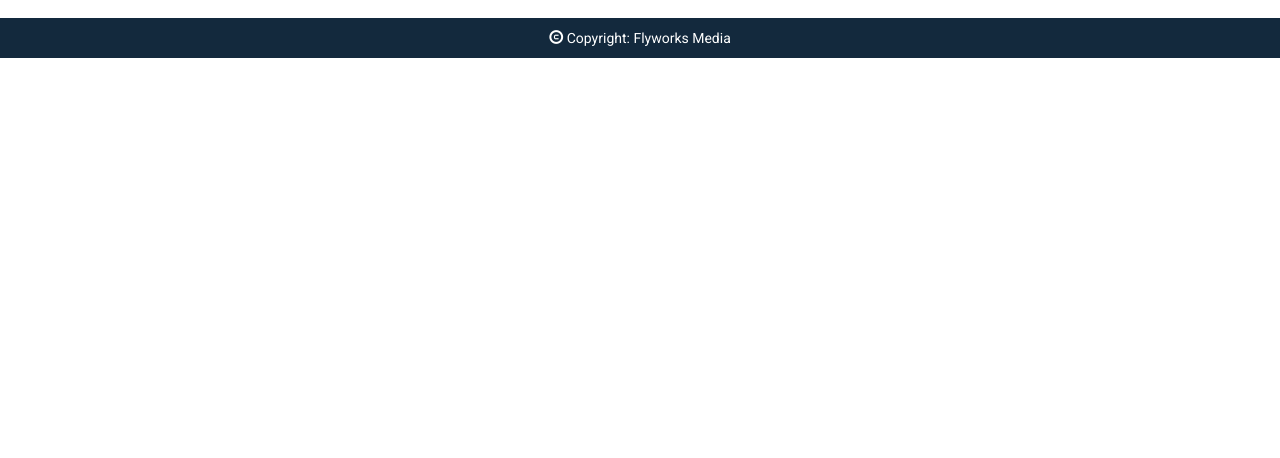
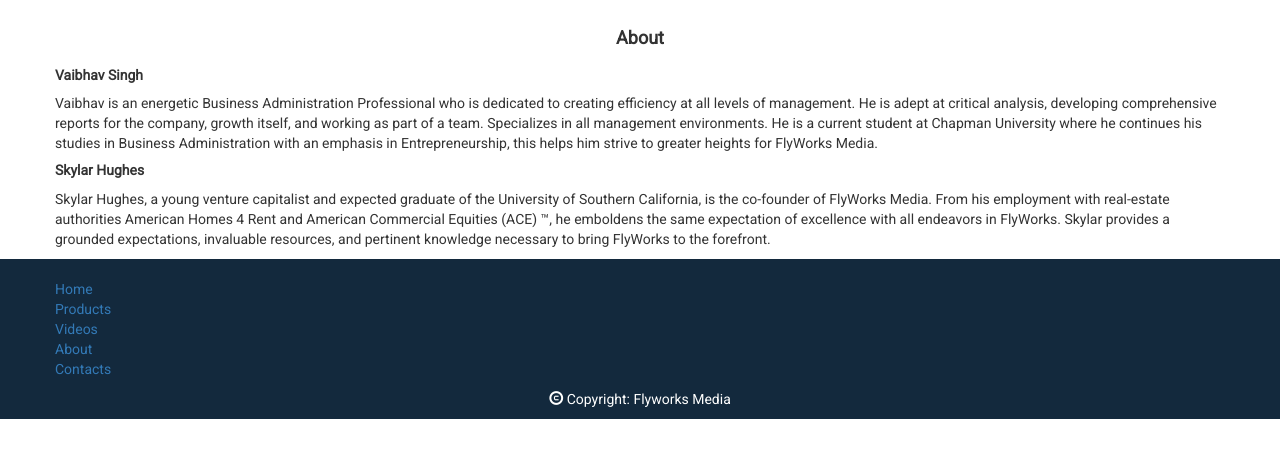
Before and after one commit to samriddhi/flyworks.api, a website: page client/app/index.html at #!/about in a window 1280 px wide. Shown: the part 54-512 px from the top of the page. Drawn offline with nearby package versions, Linux system fonts and the light colour scheme; some packages are replaced by stand-ins of ours; files that its build step writes are made by us from their sources.

Commit message:
client templating home, about, products, etc

```diff
--- a/client/app/assets/main.css
+++ b/client/app/assets/main.css
@@ -1,4 +1,5 @@
 html, body{font-family: 'Roboto', sans-serif;}
+/* Navigation Styles */
 .header .navbar{
     background-color: #13293D;
     color: #fff;
@@ -14,29 +15,49 @@
     color: #fff;
     font-weight: bold;
 }
+/* Navigation Styles End*/
 
+h4{font-weight: 600;}
+h5{font-weight: 700;}
+ul{
+    list-style: none;
+    padding: 0;
+    margin: 0;
+}
+textarea{
+    resize: none;
+}
+
+h4.title{
+    text-align: center;
+}
+
+/*Form Validation*/
 .ng-invalid.ng-dirty{
     border-color: red;
 }
 .ng-valid.ng-dirty{
     border-color: green;
 }
-textarea{
-    resize: none;
-}
+/*Form Validation End */
 
+/*Footer Styles*/
 .footer-container {
     background-color: #13293D;
     color: #fff;
+    padding-top: 20px;
 }
 .footer-container .copyright{
     text-align: center;
 }
+/*Footer Styles End */
 
-
+/*Media Queries*/
 @media (max-width: 768px) {
     .form-horizontal .form-group{
         margin-left: 15x;
     }
 
  }
+
+ /*Media Queries End*/
--- a/client/app/index.html
+++ b/client/app/index.html
@@ -46,10 +46,10 @@
                 <!-- Collect the nav links, forms, and other content for toggling -->
                 <div class="collapse navbar-collapse" id="bs-example-navbar-collapse-1">
                     <ul class="nav navbar-nav navbar-right">
-                        <li><a ui-sref="/">Home</a></li>
-                        <li><a ui-sref="products">Products</a></li>
-                        <li><a ui-sref="about">About</a></li>
-                        <li><a ui-sref="contact">Contact</a></li>
+                        <li><a href="" ui-sref"({'#': 'home'})">Home</a></li>
+                        <li><a href="" ui-sref"({'#': 'products'})">Products</a></li>
+                        <li><a href="/#about">About</a></li>
+                        <li><a href="/#contact">Contact</a></li>
                     </ul>
                 </div>
                 <!-- /.navbar-collapse -->
@@ -63,9 +63,17 @@
     </div>
     <footer class="footer-container">
         <div class="container">
-            <ul></ul>
-            <p></p>
-            <p class="copyright"><span class="glyphicon glyphicon-copyright-mark" aria-hidden="true"></span> Copyright: Flyworks Media</p>
+            <div>
+                <ul class="row">
+                    <li class=""><a ui-sref="/">Home</a></li>
+                    <li><a ui-sref="products">Products</a></li>
+                    <li><a ui-sref="videos">Videos</a></li>
+                    <li><a ui-sref="about">About</a></li>
+                    <li><a ui-sref="contact">Contacts</a></li>
+                </ul>
+                <p></p>
+                <p class="copyright"><span class="glyphicon glyphicon-copyright-mark" aria-hidden="true"></span> Copyright: Flyworks Media</p>
+            </div>
         </div>
     </footer>
     <!--[if lt IE 9]>
--- a/client/app/scripts/app.config.js
+++ b/client/app/scripts/app.config.js
@@ -18,17 +18,30 @@
                     controller: 'homeController',
                     templateUrl: '/views/home.html'
                 },
-
                 'contact@/': {
                     controller: 'contactController',
                     templateUrl: '/views/contact.html'
+                },
+                'about@/': {
+                    controller: 'aboutController',
+                    templateUrl: '/views/about.html'
+                }
+            }
+        }).
+        state('videos', {
+            url: '/videos',
+            controller: 'videoController',
+            templateUrl: '/views/videos.html',
+            resolve: {
+                videos: function(videoService) {
+                    return videoService.getVideos();
                 }
             }
         }).
         state('products', {
-            url: '/videos',
-            controller: 'videoController',
-            templateUrl: '/views/videos.html',
+            url: '/products',
+            controller: 'productController',
+            templateUrl: '/views/products.html',
             resolve: {
                 videos: function(videoService) {
                     return videoService.getVideos();
--- a/client/app/scripts/controllers/aboutController.js
+++ b/client/app/scripts/controllers/aboutController.js
@@ -1,4 +1,17 @@
 'use strict';
 flyworksApp.controller('aboutController', function($scope){
-
+  //STATIC ARRAY
+  $scope.staff = [
+  {
+    image: "",
+    name: "Vaibhav Singh",
+    text: "Vaibhav is an energetic Business Administration Professional who is dedicated to creating efficiency at all levels of management.  He is adept at critical analysis, developing comprehensive reports for the company, growth itself, and working as part of a team. Specializes in all management environments. He is a current student at Chapman University where he continues his studies in Business Administration with an emphasis in Entrepreneurship, this helps him strive to greater heights for FlyWorks Media.",
+    contact: ""
+  },
+  {
+    image: "",
+    name: "Skylar Hughes",
+    text: "Skylar Hughes, a young venture capitalist and expected graduate of the University of Southern California, is the co-founder of FlyWorks Media. From his employment with real-estate authorities American Homes 4 Rent and American Commercial Equities (ACE) ™, he emboldens the same expectation of excellence with all endeavors in FlyWorks. Skylar provides a grounded expectations, invaluable resources, and pertinent knowledge necessary to bring FlyWorks to the forefront.",
+    contact: ""
+  }];
 });
--- a/client/app/scripts/controllers/homeController.js
+++ b/client/app/scripts/controllers/homeController.js
@@ -4,6 +4,4 @@
     height: $window.innerHeight,
     width: $window.innerWidth
   };
-
-  $scope.test="All the other content goes here";
 })
--- a/client/app/views/about.html
+++ b/client/app/views/about.html
@@ -0,0 +1,14 @@
+<div class="container">
+  <div class="row">
+    <div class="col-xs-12">
+      <h4 class="title">About</h4>
+      <ul class="row">
+        <li ng-repeat="person in staff">
+          <h5>{{person.name}}</h5>
+          <p>{{person.text}}</p>
+        </li>
+      </ul>
+    </div>
+
+  </div>
+</div>
```
Also changed, not shown: client/app/views/contact.html (+1 -3 lines), client/app/views/home.html (+20 -7 lines), client/app/views/products.html (added, +8 -0 lines), client/app/views/product.html (deleted).
